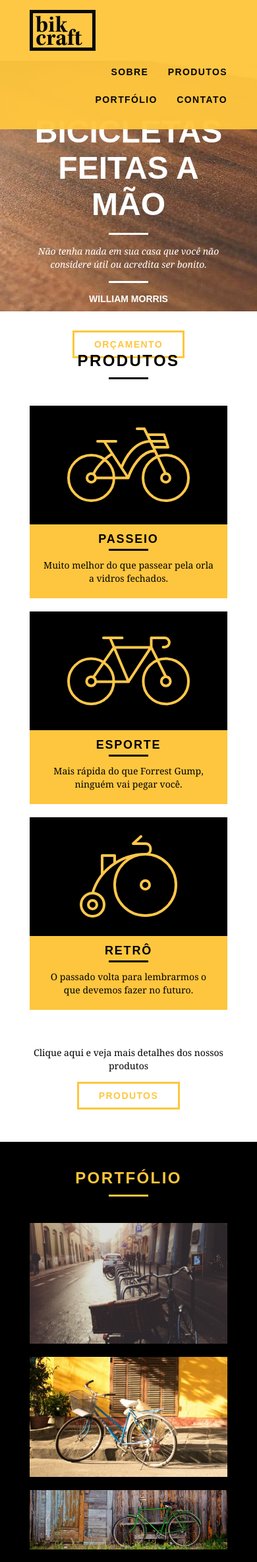
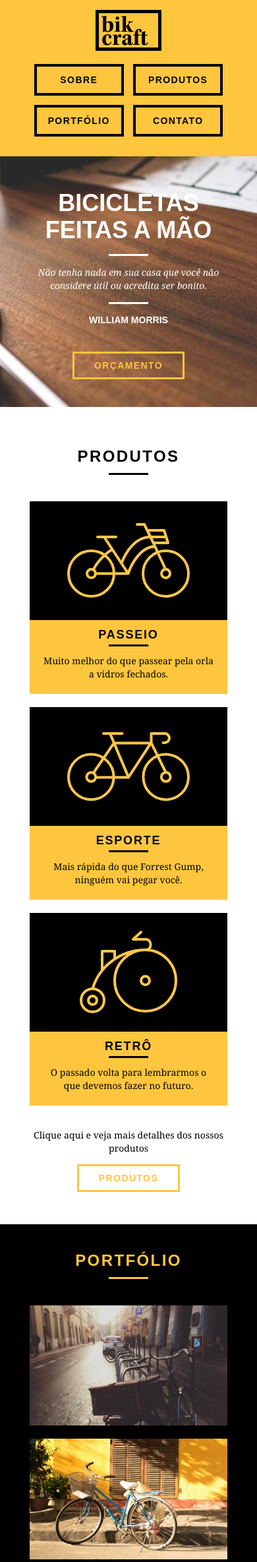
Before and after one commit to antonioizaias/origamid-bikcraft, a PHP site: page / in a window 390 px wide. Shown: the top 2368 px of the page at 66% size. Run offline with PHP 8.4, Linux system fonts and the light colour scheme.

Commit message:
Responsividade da página principal

```diff
--- /dev/null
+++ b/assets/css/responsive.css
@@ -0,0 +1,119 @@
+/* Dispositivos médios */
+@media only screen and (min-width:788px) and (max-width: 979px) {
+    /* Página principal */
+    /* Produtos */
+    .produtos-list li {
+        height: 300px;
+    }
+
+    /* Qualidade */
+    .qualidade:after {
+        right: 66px;
+    }
+
+    .qualidade-list li {
+        padding: 0 10px;
+    }
+
+    /* Footer */
+    .footer-social-networks ul li a {
+        padding: 6px;
+    }
+}
+
+/* Dispositivos móveis */
+@media only screen and (max-width: 787px) {
+    /* Página principal */
+
+    /* Gerais */
+    .call-to-action {
+        padding-top: 15px;
+    }
+
+    /* Header */
+    .header {
+        position: relative;
+        opacity: 1;
+        padding-bottom: 0;
+    }
+
+    .header img {
+        margin: 0 auto;
+    }
+
+    .header-nav {
+        text-align: center;
+        margin-top: 15px;
+    }
+
+    .header-nav ul li {
+        margin: 5px;
+    }
+
+    .header-nav ul li a{
+        border: 4px solid #000;
+        width: 136px;
+        display: block;
+        float: left;
+        padding: 10px 0;
+    }
+
+    .header-nav ul li a:hover {
+        border-color: #FFF;
+    }
+
+    /* Introdução */
+
+    .introducao {
+        margin-top: 0;
+        padding-top: 50px;
+        background: url("../images/background-mobile.jpg") no-repeat center;
+        background-size: cover;
+    }
+
+    .introducao h1 {
+        font-size: 36px;
+    }
+
+    /* Portfólio */
+
+    .portfolio-list li:last-child img {
+        display: none;
+    }
+
+    /* Qualidade */
+    .qualidade:after {
+        display: none;
+    }
+
+    /* Quebra */
+    .quebra {
+        padding-top: 30px;
+    }
+
+    /* Footer */
+    .footer {
+        text-align: center;
+    }
+
+    .footer h3:after {
+        margin: 6px auto 12px auto;
+    }
+
+    .footer-history {
+        padding-right: 0px;
+    }
+
+    .footer-social-networks ul li:nth-child(3) {
+        margin-right: 0px;
+    }
+
+    /* Copyright */
+    .copyright {
+        padding: 0;
+    }
+
+    .copyright p {
+        padding-top: 20px;
+    }
+}
--- a/assets/css/style.css
+++ b/assets/css/style.css
@@ -93,7 +93,6 @@ img {
     background-color: #FEC63E;
     padding: 15px 0;
     z-index: 2;
-    /* height: 92px; */
     opacity: 0.96;
 }
 
@@ -375,6 +374,11 @@ img {
     border-color: #FFF;
 }
 
+.footer-social-networks ul li a img{
+    width: 26px;
+    height: 26px;
+}
+
 /* Copyright */
 
 .copyright {
--- a/index.html
+++ b/index.html
@@ -8,6 +8,7 @@
         <link rel="stylesheet" href="assets/css/reset.css">
         <link rel="stylesheet" href="assets/css/grid.css">
         <link rel="stylesheet" href="assets/css/style.css">
+        <link rel="stylesheet" href="assets/css/responsive.css">
         <title>Bikcraft</title>
     </head>
     <body>
```
